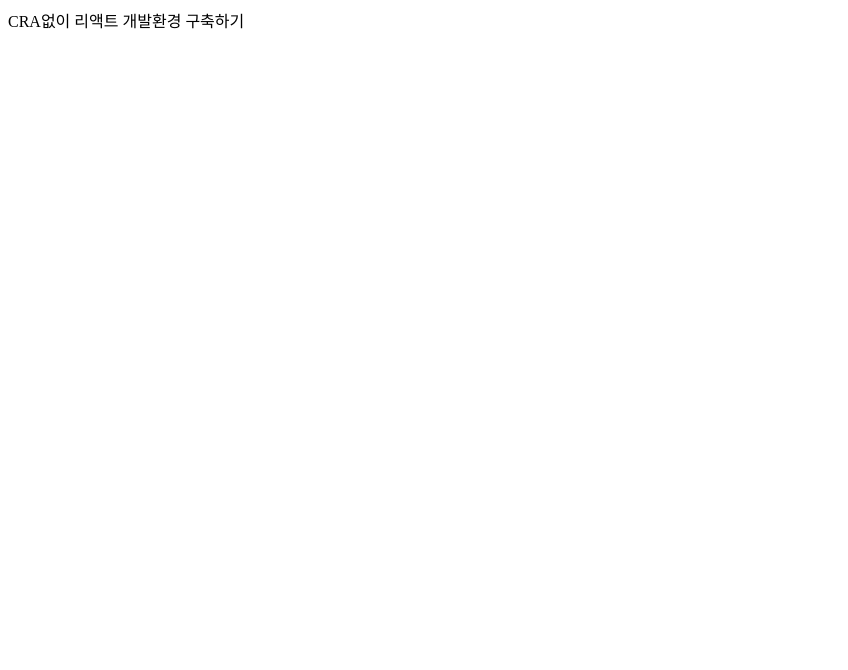
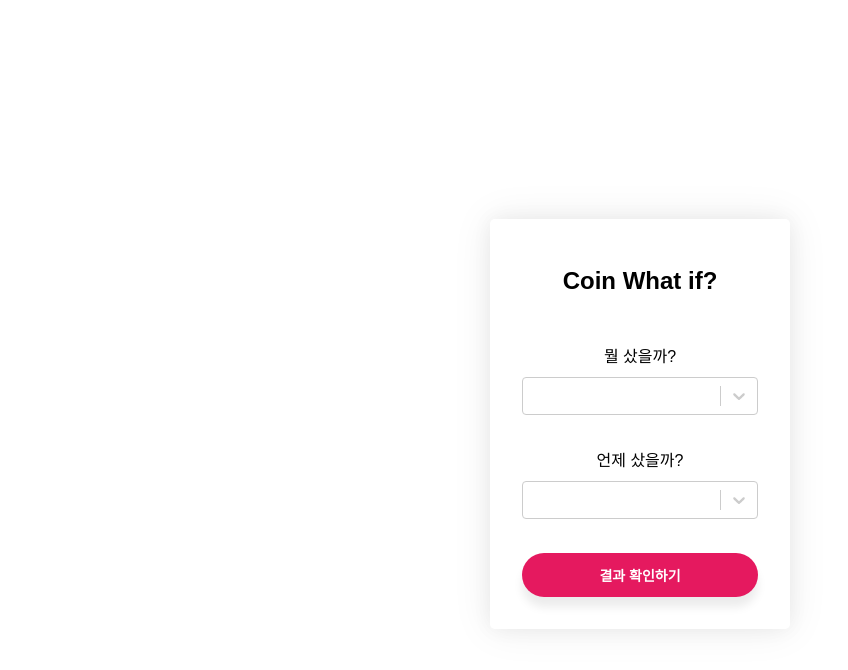
Before and after one commit to lysuk96/building-money, a React app in the folder webpack-react/: page / in a window 1280 px wide. Shown: the top 670 px of the page, without its empty margins (0-848 px from the left). Built offline with nearby package versions, Linux system fonts and the light colour scheme.

Commit message:
feat: main page

```diff
--- a/webpack-react/package.json
+++ b/webpack-react/package.json
@@ -28,6 +28,10 @@
     "html-webpack-plugin": "^5.5.0",
     "mini-css-extract-plugin": "^2.6.0",
     "react": "^18.1.0",
-    "react-dom": "^18.1.0"
+    "react-dom": "^18.1.0",
+    "react-select": "^5.3.1",
+    "style-loader": "^3.3.1",
+    "styled-component": "^2.8.0",
+    "styled-components": "^5.3.5"
   }
 }
--- a/webpack-react/public/index.html
+++ b/webpack-react/public/index.html
@@ -3,10 +3,9 @@
     <meta charset="UTF-8">
     <meta http-equiv="X-UA-Compatible" content="IE=edge">
     <meta name="viewport" content="width=device-width, initial-scale=1.0">
-    <title>SH React App</title>
+    <title>Coin What If?</title>
 </head>
-<body>
-    <noscript>스크립트가 작동되지 않습니다.</noscript>
-    <div id="root"></div>
+<body id="root" style="display: grid; place-items: center;">
+    <!-- <div id="root"></div> -->
 </body>
 </html>
--- a/webpack-react/src/App.js
+++ b/webpack-react/src/App.js
@@ -1,7 +1,55 @@
 import React from "react";
+import ReactDOM from "react-dom";
 
-const App = () =>{
-    return <div>CRA없이 리액트 개발환경 구축하기</div>
+import {
+  CardWrapper,
+  CardHeader,
+  CardHeading,
+  CardBody,
+  CardFieldset,
+  CardButton,
+  CardLink
+} from "./component/Card";
+import {PastPicker, CoinPicker} from "./component/SelectBox"
+import "./css/app.css";
+
+function App() {
+  return (
+    <div class="App">
+      <CardWrapper>
+        <CardHeader>
+          <CardHeading>Coin What if?</CardHeading>
+        </CardHeader>
+
+        <CardBody>
+          <CardFieldset>
+            <div style={{marginBottom : "10px"}}>
+                <a>뭘 샀을까?</a>
+            </div>
+            <CoinPicker></CoinPicker>
+          </CardFieldset>
+
+          <CardFieldset>
+            <div style={{marginBottom : "10px"}}>
+                <a>언제 샀을까?</a>
+            </div>
+            <PastPicker></PastPicker>
+          </CardFieldset>
+
+          <CardFieldset>
+            <div style={{marginTop : "10px"}}></div>
+            <CardButton type="button">결과 확인하기</CardButton>
+          </CardFieldset>
+
+          {/* <CardFieldset>
+            <CardLink>I already have an account</CardLink>
+          </CardFieldset> */}
+        </CardBody>
+      </CardWrapper>
+    </div>
+  );
 }
 
+// ReactDOM.render(<YearPicker val={2002} />, document.getElementById('App'))
+
 export default App;
--- /dev/null
+++ b/webpack-react/src/component/Card.js
@@ -0,0 +1,158 @@
+import React from "react";
+import styled, { css } from "styled-components";
+
+export const CardWrapper = styled.div`
+  display: grid;
+  overflow: visible;
+  padding: 0 0 32px;
+  margin: 48px auto 0;
+  width: 300px;
+  font-family: Quicksand, arial, sans-serif;
+  box-shadow: 0 0 20px rgba(0, 0, 0, 0.05), 0 0px 40px rgba(0, 0, 0, 0.08);
+  border-radius: 5px;
+`;
+
+export const CardHeader = styled.header`
+  padding-top: 32px;
+  padding-bottom: 32px;
+`;
+
+export const CardHeading = styled.h1`
+  font-size: 24px;
+  font-weight: bold;
+  text-align: center;
+`;
+
+export const CardBody = styled.div`
+  padding-right: 32px;
+  padding-left: 32px;
+`;
+
+export const CardFieldset = styled.fieldset`
+  position: relative;
+  padding: 0;
+  margin: 0;
+  border: 0;
+
+  & + & {
+    margin-top: 24px;
+  }
+
+  &:nth-last-of-type(2) {
+    margin-top: 32px;
+  }
+
+  &:last-of-type {
+    text-align: center;
+  }
+`;
+
+export const CardInput = styled.input`
+  padding: 7px 0;
+  width: 100%;
+  font-family: inherit;
+  font-size: 14px;
+  border-top: 0;
+  border-right: 0;
+  border-bottom: 1px solid #ddd;
+  border-left: 0;
+  transition: border-bottom-color 0.25s ease-in;
+
+  &:focus {
+    border-bottom-color: #e5195f;
+    outline: 0;
+  }
+`;
+
+export const CardIcon = styled.span`
+  color: #666;
+  cursor: pointer;
+  opacity: .25;
+  transition: opacity .25s ease-in;
+
+  &:hover {
+    opacity: .95;
+  }
+
+  ${props =>
+    props.big &&
+    css`
+      font-size: 26px;
+    `}
+
+  ${props =>
+    props.eye &&
+    css`
+      position: absolute;
+      top: 8px;
+      right: 0;
+    `}
+
+  ${props =>
+    props.small &&
+    css`
+      font-size: 14px;
+    `}
+`;
+
+export const CardOptionsNote = styled.small`
+  padding-top: 8px;
+  display: block;
+  width: 100%;
+  font-size: 12px;
+  text-align: center;
+  text-transform: uppercase;
+`;
+
+export const CardOptions = styled.ul`
+  padding: 0;
+  margin: 16px 0 8px;
+  display: flex;
+  flex-direction: row;
+  flex-wrap: wrap;
+  align-items: center;
+  justify-content: center;
+  width: 100%;
+  list-style-type: none;
+`;
+
+export const CardOptionsItem = styled.li`
+  &:nth-of-type(n + 2) {
+    margin-left: 16px;
+  }
+`;
+
+export const CardButton = styled.button`
+  display: block;
+  width: 100%;
+  padding: 12px 0;
+  font-family: inherit;
+  font-size: 14px;
+  font-weight: 700;
+  color: #fff;
+  background-color: #e5195f;
+  border: 0;
+  border-radius: 35px;
+  box-shadow: 0 10px 10px rgba(0, 0, 0, 0.08);
+  cursor: pointer;
+  transition: all 0.25s cubic-bezier(0.02, 0.01, 0.47, 1);
+
+  &:hover {
+    box-shadow: 0 15px 15px rgba(0, 0, 0, 0.16);
+    transform: translate(0, -5px);
+  }
+`;
+
+export const CardLink = styled.a`
+  display: inline-block;
+  font-size: 12px;
+  text-decoration: none;
+  color: #aaa;
+  border-bottom: 1px solid #ddd;
+  cursor: pointer;
+  transition: color 0.25s ease-in;
+
+  &:hover {
+    color: #777;
+  }
+`;
--- /dev/null
+++ b/webpack-react/src/component/SelectBox.js
@@ -0,0 +1,58 @@
+import React from "react";
+import Select from 'react-select'
+
+export class PastPicker extends React.Component {
+    state = {
+        value: { label: this.props.val, value: this.props.val },
+    }
+
+    options = [
+        { label: "1주 전", value: 2021 },
+        { label: "1달 전", value: 2020 },
+        { label: "6개월 전", value: 2019 },
+        { label: "1년 전", value: 2018 },
+    ]
+
+    handleChange(value) {
+        this.setState({ value: value })
+    }
+
+    render() {
+        return (
+            <Select
+                options={this.options}
+                value={this.state.value}
+                onChange={value => this.handleChange(value)}
+                defaultValue={{ label: 2002, value: 2002 }}
+            />
+        )
+    }
+}
+
+export class CoinPicker extends React.Component {
+    state = {
+        value: { label: this.props.val, value: this.props.val },
+    }
+
+    options = [
+        { label: "BTC", value: 2021 },
+        { label: "ETH", value: 2020 },
+        { label: "DOGE", value: 2019 },
+        { label: "KLAY", value: 2018 },
+    ]
+
+    handleChange(value) {
+        this.setState({ value: value })
+    }
+
+    render() {
+        return (
+            <Select
+                options={this.options}
+                value={this.state.value}
+                onChange={value => this.handleChange(value)}
+                defaultValue={{ label: 2002, value: 2002 }}
+            />
+        )
+    }
+}
--- /dev/null
+++ b/webpack-react/src/css/app.css
@@ -0,0 +1,4 @@
+.App {
+    font-family: sans-serif;
+    text-align: center;
+  }
```
Also changed, not shown: 4 other files (tests, documents, lock files or other folders).
